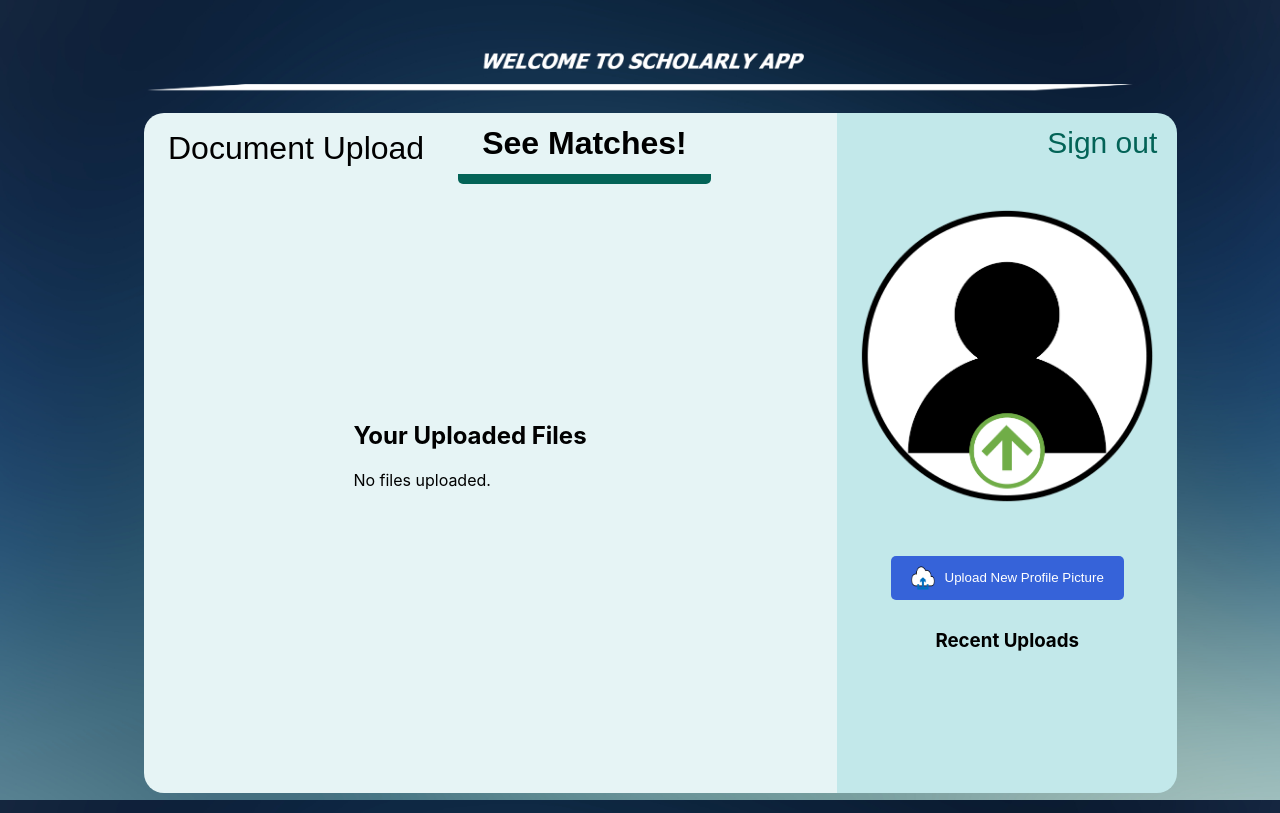
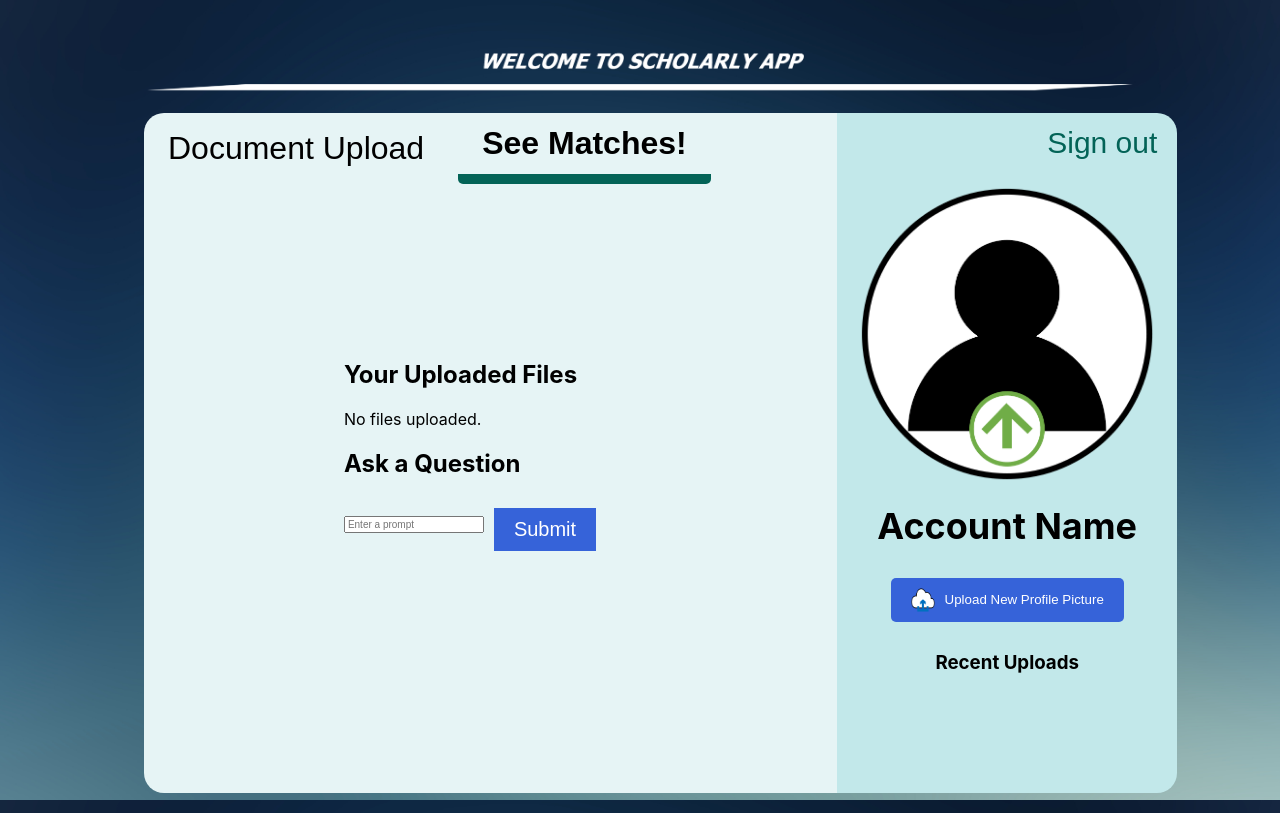
Before and after one commit to AdibaAdi/AI_hackathon-Scholarly-App, a React (Create React App) app in the folder scholarlyapp/: page /UploadPage in a window 1280 px wide. Both pictures are taken after a click on the button "See Matches!". Built offline with nearby package versions, Linux system fonts and the light colour scheme.

Commit message:
Fixed uploadpage.

```diff
--- a/scholarlyapp/src/pages/UploadPage.js
+++ b/scholarlyapp/src/pages/UploadPage.js
@@ -1,4 +1,4 @@
-import React, { useState, useEffect } from 'react';
+import React, { useState } from 'react';
 import './uploadPage/UploadPage.css';
 import profilePic from './uploadPage/pfp.png';
 import UploadResume from './uploadPage/UploadResume.png';
@@ -12,40 +12,43 @@ const UploadPage = () => {
   const [prompt, setPrompt] = useState('');
   const [prompts, setPrompts] = useState([]);
   const [uploadedFiles, setUploadedFiles] = useState([]);
-  const [userName, setUserName] = useState('');
-
-  // Use useEffect to retrieve and set the user name from localStorage
-  useEffect(() => {
-    const name = localStorage.getItem('username');
-    if (name) {
-      setUserName(name);
-      console.log("Current userName state:", userName);
-
-    } else {
-      console.log("user_name not found in localStorage");
-    }
-  }, []);
 
   const handleUploadFiles = (event) => {
     const files = event.target.files;
     if (files.length) {
       const newFileNames = Array.from(files).map(file => file.name);
       setUploadedFiles(currentFiles => [...currentFiles, ...newFileNames]);
+      // Automatically switch to the "See Matches!" tab after files are uploaded
       setActiveTab('tab2');
-      Array.from(files).forEach(file => {
-        const reader = new FileReader();
+    }
+    const file = event.target.files[0];
+    const reader = new FileReader();
+    reader.readAsText(file);
+    //triggers when the file is saved as text
+    reader.addEventListener('load', (e) => {
+      const data = e.target.result;
 
-        reader.onload = (e) => {
-          console.log(`Content of ${file.name}:`, e.target.result);
-        };
 
-        reader.onerror = (e) => {
-          console.error(`Failed to read ${file.name}`, e.target.error);
-        };
+      const myHeaders = new Headers();
+      myHeaders.append("Content-Type", "application/json");
 
-        reader.readAsText(file);
+      const raw = JSON.stringify({
+        "resume": data,
+        "scholarship_list":""
       });
-    }
+
+      const requestOptions = {
+        method: "POST",
+        headers: myHeaders,
+        body: raw,
+        redirect: "follow"
+      };
+
+      fetch("http://localhost:8000/api/ai/req", requestOptions)
+        .then((response) => response.text())
+        .then((result) => console.log(result))
+        .catch((error) => console.error(error));
+    });
   };
 
   const handleProfilePicUpload = (event) => {
@@ -64,22 +67,14 @@ const UploadPage = () => {
   };
 
   const handleSubmit = () => {
-    if (prompt.trim() !== '') {
-      setPrompts(currentPrompts => [...currentPrompts, prompt]);
-      setPrompt('');
-    }
-  };
-
-  const handleSignOut = () => {
-    localStorage.removeItem('username');
-    // Redirect to home or login page
-    window.location.href = '/';
+    setPrompts(currentPrompts => [...currentPrompts, prompt]);
+    setPrompt('');
   };
 
   return (
     <div className="container">
       <div className="header-container">
-        {/* Header can include navigation or branding */}
+        {/* Header content can go here */}
       </div>
       <img src={banner2Image} alt="Welcome Banner" className="banner-image" />
       <div className="content-container">
@@ -115,14 +110,34 @@ const UploadPage = () => {
                   </div>
                 )) : <p>No files uploaded.</p>}
               </div>
-              {/* Additional content for tab2 */}
+              <h2 style={{marginTop: '20px'}}>Ask a Question</h2>
+              <div style={{display: 'flex', gap: '10px', alignItems: 'center'}}>
+                <input
+                  className="input-prompt"
+                  type="text"
+                  value={prompt}
+                  onChange={handlePromptChange}
+                  placeholder="Enter a prompt"
+                />
+                <button
+                  onClick={handleSubmit}
+                  style={{backgroundColor: '#3663D9', color: 'white', border: 'none'}}
+                >
+                  Submit
+                </button>
+              </div>
+              <ul>
+                {prompts.map((item, index) => (
+                  <li key={index}>{item}</li>
+                ))}
+              </ul>
             </div>
           )}
         </div>
         <div className="color-square">
           <div className="profile-header">
             <img src={profileImage} alt="Profile" className="profile-pic" />
-            <h2 className="account-name">{userName}</h2>
+            <h2 className="account-name">Account Name</h2>
             <input
               type="file"
               id="profile-upload"
@@ -144,7 +159,7 @@ const UploadPage = () => {
               <img src={UploadResume} alt="Upload" style={{ width: '24px', height: '24px' }} />
               Upload New Profile Picture
             </button>
-            <button className="signout" type="button" onClick={handleSignOut}>
+            <button className="signout" type="button">
               Sign out
             </button>
             <h3>Recent Uploads</h3>
```
